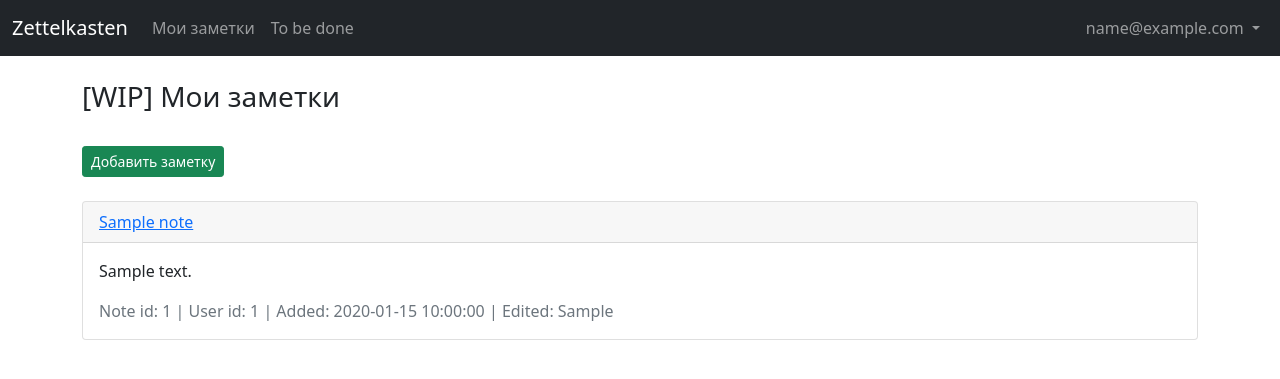
After one commit to Woofka/zettelkasten, a Flask app: page /notes in a window 1280 px wide. The commit adds this page. Shown: the top 379 px of the page. Run offline with Flask 2, Linux system fonts and the light colour scheme; a user stored in the database is signed in; a database or web service that is not in the repository returns one stand-in record (values such as "Sample title"); some libraries are stand-ins or nearby versions.

Commit message:
Add basic stuff for notes

```diff
--- a/db.py
+++ b/db.py
@@ -100,7 +100,138 @@ class User(UserMixin):
         return user
 
 
+class Note:
+    def __init__(self, note_id, user_id, title, text, dt_added, dt_edited):
+        self.id = note_id
+        self.user_id = user_id
+        self.title = title
+        self.text = text
+        self.dt_added = dt_added
+        self.dt_edited = dt_edited
+
+    def __repr__(self):
+        return f'<Note {self.id}>'
+
+    @staticmethod
+    def add_note(user_id, title, text):
+        conn = get_db_connection()
+        cursor = conn.cursor()
+
+        query = r"insert into notes (user_id, title, text, dt_added) " \
+                r"values (%s, %s, %s, %s) " \
+                r"returning id;"
+        dt_added = datetime.now()
+        cursor.execute(query, (user_id, title, text, dt_added))
+        note_id = cursor.fetchone()[0]
+
+        conn.commit()
+        cursor.close()
+        conn.close()
+
+        return Note(note_id, user_id, title, text, dt_added, None)
+
+    @staticmethod
+    def update_note(note, new_title, new_text):
+        query_set_part = ''
+        set_values = []
+        if note.title != new_title:
+            query_set_part += r'title = %s, '
+            set_values.append(new_title)
+        if note.text != new_text:
+            query_set_part += r'text = %s, '
+            set_values.append(new_text)
+        if len(set_values) == 0:
+            return note
+
+        conn = get_db_connection()
+        cursor = conn.cursor()
+
+        query = r"update notes set " + query_set_part + \
+                r"dt_edited = %s where id = %s;"
+        dt_edited = datetime.now()
+        set_values.append(dt_edited)
+        set_values.append(note.id)
+        cursor.execute(query, set_values)
+
+        conn.commit()
+        cursor.close()
+        conn.close()
+
+        note.title = new_title
+        note.text = new_text
+        note.dt_edited = dt_edited
+
+        return note
+
+    @staticmethod
+    def delete_note(note_id):
+        conn = get_db_connection()
+        cursor = conn.cursor()
+
+        query = r"delete from notes " \
+                r"where id = %s;"
+        cursor.execute(query, (note_id,))
+
+        conn.commit()
+        cursor.close()
+        conn.close()
+
+    @staticmethod
+    def get_note(note_id):
+        conn = get_db_connection()
+        cursor = conn.cursor()
+
+        query = r"select id, user_id, title, text, dt_added, dt_edited " \
+                r"from notes " \
+                r"where id = %s;"
+        cursor.execute(query, (note_id,))
+        result = cursor.fetchone()
+        if result is None:
+            note = None
+        else:
+            note = Note(result[0], result[1], result[2], result[3], result[4], result[5])
+
+        cursor.close()
+        conn.close()
+
+        return note
+
+    @staticmethod
+    def get_user_notes(user_id):
+        conn = get_db_connection()
+        cursor = conn.cursor()
+
+        query = r"select id, user_id, title, text, dt_added, dt_edited " \
+                r"from notes " \
+                r"where user_id = %s;"
+        cursor.execute(query, (user_id,))
+        result = cursor.fetchall()
+        notes = []
+        for row in result:
+            notes.append(Note(row[0], row[1], row[2], row[3], row[4], row[5]))
+
+        cursor.close()
+        conn.close()
+
+        return notes
+
+
 # print(User.is_email_used('test@test.ru'))
 # print(User.add_user('test3@test.ru', '1234'))
 # print(User.get_user_by_id(5))
 # print(User.authenticate_user('test3@test.ru', '1234'))
+
+# test_user = User(3, 'test@test.ru', None, None)
+# for i in range(5):
+#     Note.add_note(test_user.id, f'Title{i}', f'Text{i}')
+
+# note = Note.get_note(2)
+# print(note.id, note.title, note.text, note.dt_added, note.dt_edited)
+# Note.update_note(note, None, None)
+# print(note.id, note.title, note.text, note.dt_added, note.dt_edited)
+
+# Note.delete_note(2)
+
+# notes = Note.get_user_notes(3)
+# for n in notes:
+#     print(n)
--- a/main.py
+++ b/main.py
@@ -1,11 +1,11 @@
 from urllib.parse import urlparse, urljoin
 from flask import Flask, render_template, flash, redirect, url_for, request, abort
 from flask_wtf import FlaskForm
-from wtforms import StringField, SubmitField, PasswordField, BooleanField
+from wtforms import StringField, SubmitField, PasswordField, BooleanField, TextAreaField
 from wtforms.validators import DataRequired, Email
 from flask_login import LoginManager, login_user, logout_user, login_required, current_user
 
-from db import User
+from db import User, Note
 
 
 app = Flask(__name__)
@@ -19,18 +19,24 @@ login_manager.login_message = 'Войдите, чтобы просматрива
 
 
 class RegisterForm(FlaskForm):
-    email = StringField('Эл. почта', validators=[DataRequired(), Email()])
-    password = PasswordField('Пароль', validators=[DataRequired()])
+    email = StringField(validators=[DataRequired(), Email()])
+    password = PasswordField(validators=[DataRequired()])
     # TODO: confirm password
-    # password2 = PasswordField('Confirm password', validators=[DataRequired()])
+    # password2 = PasswordField(validators=[DataRequired()])
     submit = SubmitField('Зарегистрироваться')
 
 
 class LoginForm(FlaskForm):
-    email = StringField('Эл. почта', validators=[DataRequired(), Email()])
-    password = PasswordField('Пароль', validators=[DataRequired()])
-    rememberme = BooleanField('Запомнить меня')
+    email = StringField(validators=[DataRequired(), Email()])
+    password = PasswordField(validators=[DataRequired()])
+    rememberme = BooleanField()
     submit = SubmitField('Войти')
+
+
+class NoteForm(FlaskForm):
+    title = StringField()
+    text = TextAreaField()
+    submit = SubmitField('Создать')
 
 
 def is_safe_url(target):
@@ -121,4 +127,32 @@ def account():
     return render_template('account.html')
 
 
+@app.route('/notes')
+@login_required
+def notes_page():
+    notes = Note.get_user_notes(current_user.id)
+    return render_template('notes.html', notes=notes)
+
+
+@app.route('/note/<int:note_id>')
+@login_required
+def note_page(note_id):
+    note = Note.get_note(note_id)
+    if note is None or note.user_id != current_user.id:
+        return abort(404)
+    return render_template('note.html', note=note)
+
+
+@app.route('/add-note', methods=['GET', 'POST'])
+@login_required
+def add_note():
+    form = NoteForm()
+    if form.validate_on_submit():
+        title = form.title.data
+        text = form.text.data
+        note = Note.add_note(current_user.id, title, text)
+        return redirect(url_for('note_page', note_id=note.id))
+    return render_template('add_note.html', form=form)
+
+
 app.run('0.0.0.0', 80, True)
--- a/templates/navbar.html
+++ b/templates/navbar.html
@@ -8,9 +8,11 @@
     <div class="collapse navbar-collapse" id="navbarSupportedContent">
       <ul class="navbar-nav me-auto mb-2 mb-lg-0">
 
+        {% if current_user.is_authenticated %}
         <li class="nav-item">
-          <a class="nav-link" href="#">To be done</a>
+          <a class="nav-link" href="{{url_for('notes_page')}}">Мои заметки</a>
         </li>
+        {% endif %}
 
         <li class="nav-item">
           <a class="nav-link" href="#">To be done</a>
--- /dev/null
+++ b/templates/notes.html
@@ -0,0 +1,22 @@
+{% extends 'base.html' %}
+
+{% block content %}
+  <h3>[WIP] Мои заметки</h3>
+  <br/>
+  <a class="btn btn-sm btn-success" href="{{ url_for('add_note') }}">Добавить заметку</a>
+  <br/><br/>
+
+  {% for note in notes %}
+    <div class="card mb-2">
+      <a class="card-header" href="{{ url_for('note_page', note_id=note.id) }}">
+        {{ note.title }}
+      </a>
+      <div class="card-body">
+        <p class="card-text">{{ note.text }}</p>
+        <p class="card-text text-muted">
+          Note id: {{ note.id }} | User id: {{ note.user_id }} | Added: {{ note.dt_added }} | Edited: {{ note.dt_edited }}
+        </p>
+      </div>
+    </div>
+  {% endfor %}
+{% endblock %}
```
Also changed, not shown: templates/add_note.html (added, +26 -0 lines), templates/note.html (added, +12 -0 lines).
